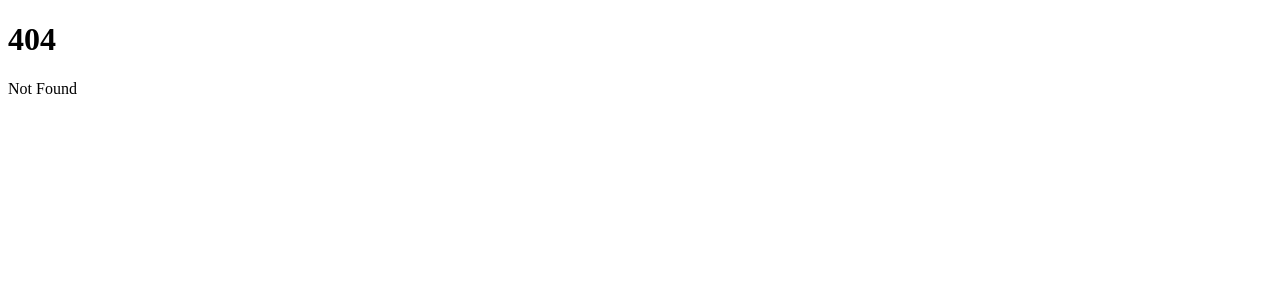
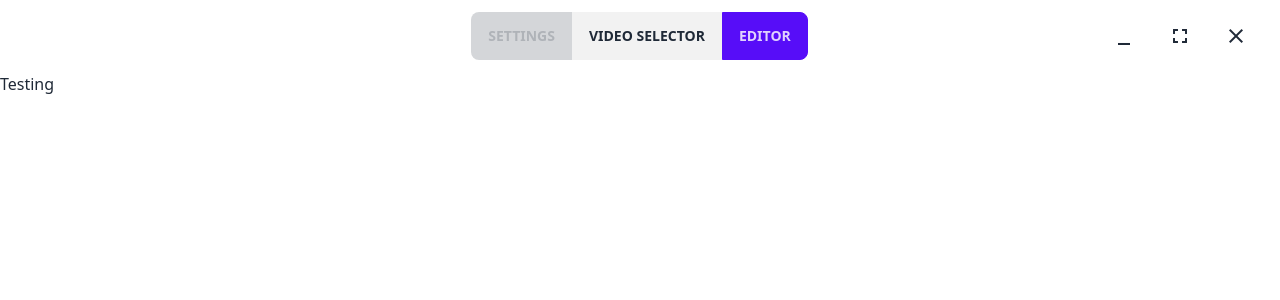
Before and after one commit to JoonasKajava/Klippi, a SvelteKit app: page /video-editor in a window 1280 px wide. Before the commit this address had no page. Shown: the top 300 px of the page. Built offline with nearby package versions, Linux system fonts and the light colour scheme.

Commit message:
so far so good

```diff
--- a/src/app.d.ts
+++ b/src/app.d.ts
@@ -2,7 +2,9 @@
 // for information about these interfaces
 declare global {
 	namespace App {
-		// interface Error {}
+		 interface Error {
+			title:string;
+		 }
 		// interface Locals {}
 		// interface PageData {}
 		// interface Platform {}
--- /dev/null
+++ b/src/routes/+error.svelte
@@ -0,0 +1,11 @@
+<script>
+    import { fly } from "svelte/transition";
+    import {Alert} from "$lib/Alert.svelte";
+    import { page } from "$app/stores";
+
+</script>
+
+<div class="text-center" transition:fly={{ x: -100, duration: 200 }}>
+    <h1 class="text-3xl my-3">{$page.error.title || "Unrecoverable Error Occured"}</h1>
+    <Alert error={$page.error.message} />
+</div>
--- /dev/null
+++ b/src/routes/+layout.svelte
@@ -0,0 +1,17 @@
+<script type="ts">
+    import { fly } from "svelte/transition";
+    import TitleBar from "./TitleBar.svelte";
+
+    export let data;
+</script>
+
+<TitleBar />
+
+{#key data.url}
+    <div
+        in:fly={{ delay: 200, duration: 200, y: 100 }}
+        out:fly={{ duration: 200, y: -100 }}
+    >
+        <slot />
+    </div>
+{/key}
--- a/src/routes/+layout.ts
+++ b/src/routes/+layout.ts
@@ -1,2 +1,9 @@
+import "../styles.css";
 export const prerender = true
 export const ssr = false
+
+export function load({url}) {
+    return {
+        url: url.pathname
+    };
+}
--- /dev/null
+++ b/src/routes/TitleBar.svelte
@@ -0,0 +1,40 @@
+<script lang="ts">
+    import {getName} from '@tauri-apps/api/app';
+    import {appWindow} from '@tauri-apps/api/window';
+    import TitleBarLink from './TitleBarLink.svelte';
+
+    const appName = getName();
+
+    async function onMaximize() {
+        await appWindow.isMaximized() ? appWindow.unmaximize() : appWindow.maximize();
+    }
+
+</script>
+
+<div data-tauri-drag-region class="navbar" id="titlebar">
+    <div data-tauri-drag-region class="navbar-start">
+        {#await appName then name}
+            <span class="text-xl">{name}</span>
+        {/await}
+    </div>
+    <div data-tauri-drag-region class="navbar-center">
+        <div class="btn-group btn-group-horizontal">
+            <TitleBarLink disabled href="/settings">Settings</TitleBarLink>
+            <TitleBarLink href="/">Video Selector</TitleBarLink>
+            <TitleBarLink href="/video-editor">Editor</TitleBarLink>
+        </div>
+    </div>
+    <div data-tauri-drag-region class="navbar-end">
+        <ul class="menu menu-horizontal">
+            <li>
+                <button on:click={appWindow.minimize} class="material-icons">minimize</button>
+            </li>
+            <li>
+                <button on:click={onMaximize} class="material-icons">fullscreen</button>
+            </li>
+            <li>
+                <button on:click={appWindow.close} class="material-icons hover:bg-red-600 hover:text-white">close</button>
+            </li>
+        </ul>
+    </div>
+</div>
--- /dev/null
+++ b/src/routes/TitleBarLink.svelte
@@ -0,0 +1,8 @@
+<script lang="ts">
+    import { goto } from "$app/navigation";
+    import { page } from "$app/stores";
+    export let disabled: boolean = false;
+    export let href: string;
+</script>
+
+<button class="btn" disabled={disabled} class:btn-active={$page.url.pathname == href} on:click={() => goto(href)}><slot /></button>
--- /dev/null
+++ b/src/routes/video-editor/+page.svelte
@@ -0,0 +1 @@
+<h1>Testing</h1>
--- a/tsconfig.json
+++ b/tsconfig.json
@@ -16,6 +16,5 @@
     "checkJs": true,
     "isolatedModules": true
   },
-  "include": ["src/**/*.d.ts", "src/**/*.ts", "src/**/*.js", "src/**/*.svelte"],
   "references": [{ "path": "./tsconfig.node.json" }]
 }
--- a/vite.config.ts
+++ b/vite.config.ts
@@ -1,5 +1,4 @@
 import { defineConfig } from "vite";
-import { svelte } from "@sveltejs/vite-plugin-svelte";
 import { sveltekit } from '@sveltejs/kit/vite';
 
 // https://vitejs.dev/config/
```
Also changed, not shown: src/lib/Alert.svelte (renamed from src/lib/PanicRoom/Alert.svelte), 2 other files (tests, documents, lock files or other folders).
